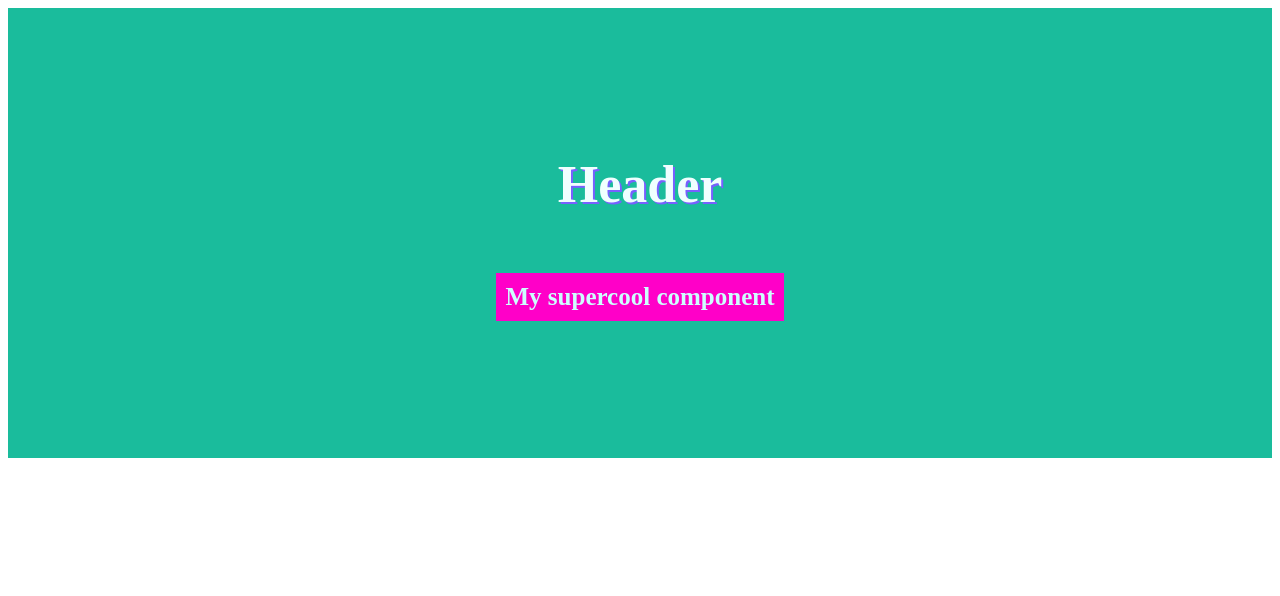
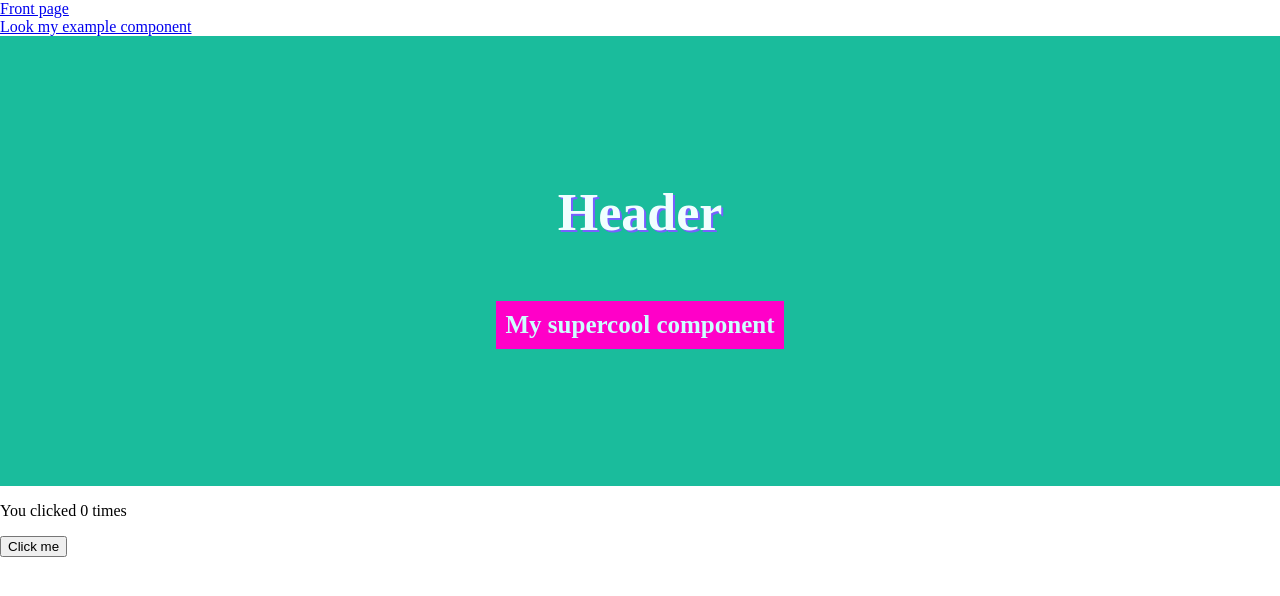
Before and after one commit to Sameerwaseem21/portfolio, a React (Create React App) app: page /portfolio/example in a window 1280 px wide. Shown: the top 596 px of the page. Built offline with nearby package versions, Linux system fonts and the light colour scheme.

Commit message:
portfoliopart5

```diff
--- a/package.json
+++ b/package.json
@@ -13,6 +13,7 @@
     "node-sass": "^7.0.1",
     "react": "^17.0.2",
     "react-dom": "^17.0.2",
+    "react-router-dom": "^5.2.1",
     "react-scripts": "5.0.0",
     "typescript": "^4.5.5",
     "web-vitals": "^2.1.4"
@@ -40,5 +41,8 @@
       "last 1 firefox version",
       "last 1 safari version"
     ]
+  },
+  "devDependencies": {
+    "@types/react-router-dom": "^5.3.3"
   }
 }
--- /dev/null
+++ b/src/App.module.scss
@@ -0,0 +1,8 @@
+body{
+    margin: 0%;
+
+}
+.navbar{
+    display: flex;
+flex-direction: column;
+}
--- a/src/App.tsx
+++ b/src/App.tsx
@@ -1,13 +1,36 @@
 import React from 'react'
 import MyFirstComponent from './components/myFirstComponent';
 import SomeExampleComponent from './components/example/someExampleComponent';
-
+import ClickCount from './components/clickCount';
+import styles from './App.module.scss';
+import {
+  BrowserRouter as Router,
+  Switch,
+  Route,
+  Link
+} from 'react-router-dom';
 
 const App: React.FC = () => {
   return (
-    <div>
-    <SomeExampleComponent />
+    <Router basename='/portfolio'>
+
+    {/* The navigation bar and other components you want to display on all pages come here */}
+    <div className={styles.navbar}>
+      <Link to='/'>Front page</Link>
+      <Link to='example'>Look my example component</Link>
     </div>
+
+    <Switch>
+      {/* Changing content comes here */}
+      <Route exact path='/' component={MyFirstComponent} />
+      <Route exact path='/example' component={SomeExampleComponent}/>
+    </Switch>
+
+    {/* The footer and other components you want to display on all pages come here */}
+    <ClickCount />
+
+  </Router>
+
   )
 }
 
--- /dev/null
+++ b/src/components/clickCount.module.scss
@@ -0,0 +1,3 @@
+.container {
+    background: rgb(104, 247, 9);;
+}
--- /dev/null
+++ b/src/components/clickCount.tsx
@@ -0,0 +1,22 @@
+import React, { useEffect, useState } from 'react'
+
+type ClickCountProps = {
+
+}
+
+const ClickCount: React.FC<ClickCountProps> = () => {
+    const [counter, setCounter] = useState(0);
+    useEffect(()=>{
+        console.log(counter)
+    },[counter]);
+   return (
+    <div>
+      <p>You clicked {counter} times</p>
+      <button onClick={() => setCounter(counter + 1)}>
+        Click me
+      </button>
+    </div>
+  );
+}
+
+export default ClickCount
```
Also changed, not shown: 1 other file (tests, documents, lock files or other folders).
